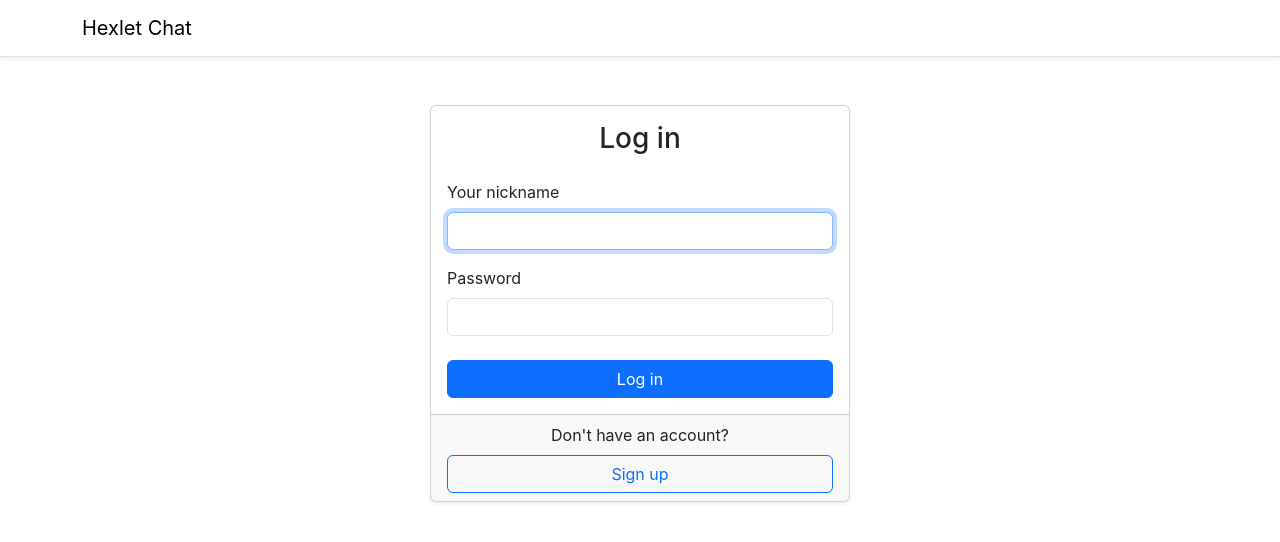
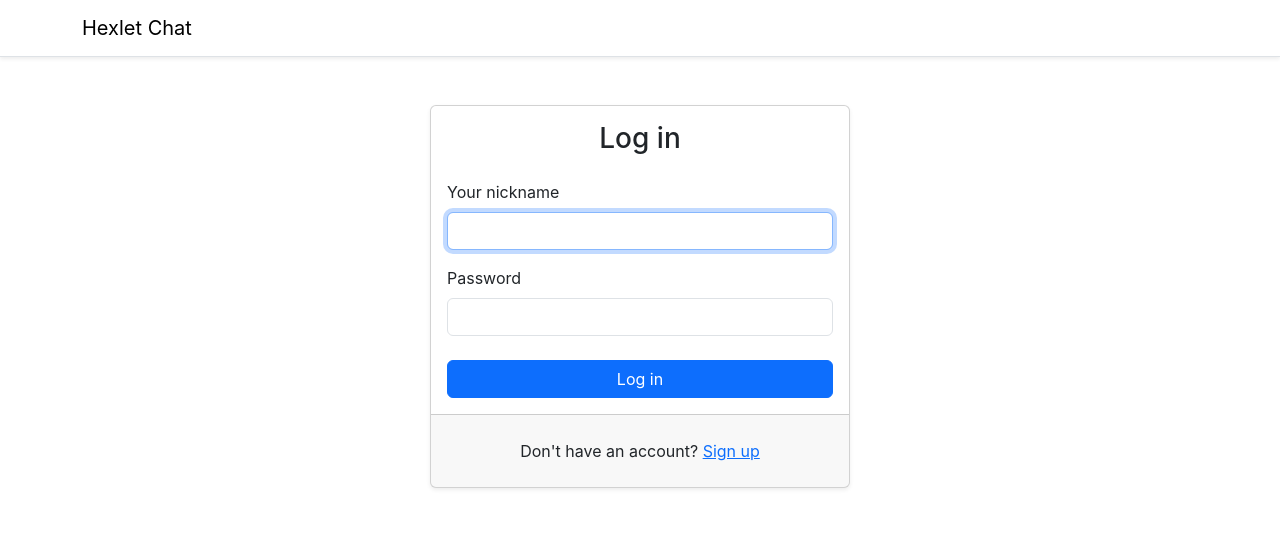
Before and after one commit to felipeh3005/fullstack-javascript-project-139, a React (Create React App) app in the folder frontend/: page /login in a window 1280 px wide. Shown: the top 542 px of the page. Built offline with nearby package versions, Linux system fonts and the light colour scheme; no server answers; what leo-profanity would draw is missing.

Commit message:
Fix signup link for tests

```diff
--- a/frontend/src/pages/LoginPage.jsx
+++ b/frontend/src/pages/LoginPage.jsx
@@ -114,11 +114,13 @@ const LoginPage = () => {
           </Formik>
         </Card.Body>
 
-        <Card.Footer className="text-center">
-          <div className="mb-2">{t('auth.noAccount')}</div>
-          <Link to="/signup" className="btn btn-outline-primary w-100">
-            {t('auth.signupLink')}
-          </Link>
+        <Card.Footer className="p-4">
+          <div className="text-center">
+            <span>{t('auth.noAccount')} </span>
+            <Link to="/signup">
+              {t('auth.signupLink')}
+            </Link>
+          </div>
         </Card.Footer>
       </Card>
     </Container>
```
